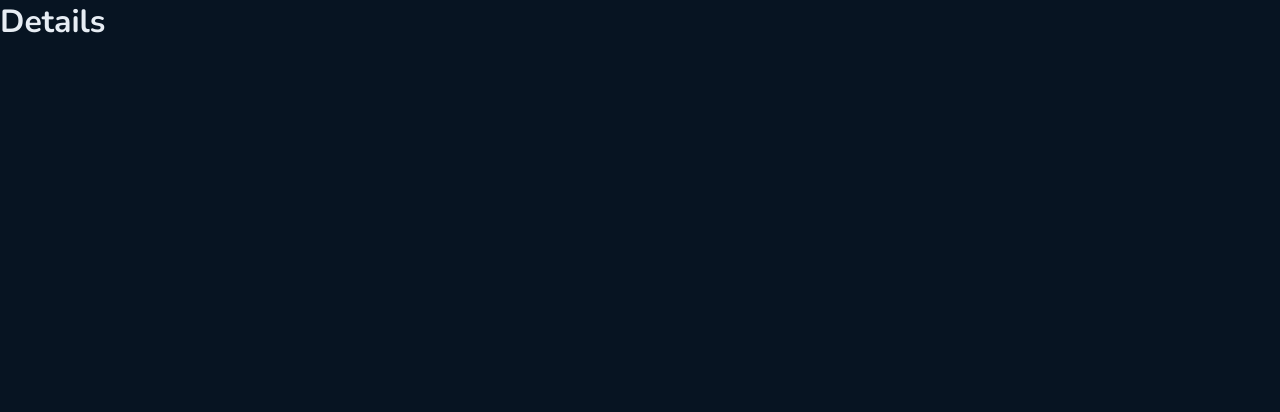
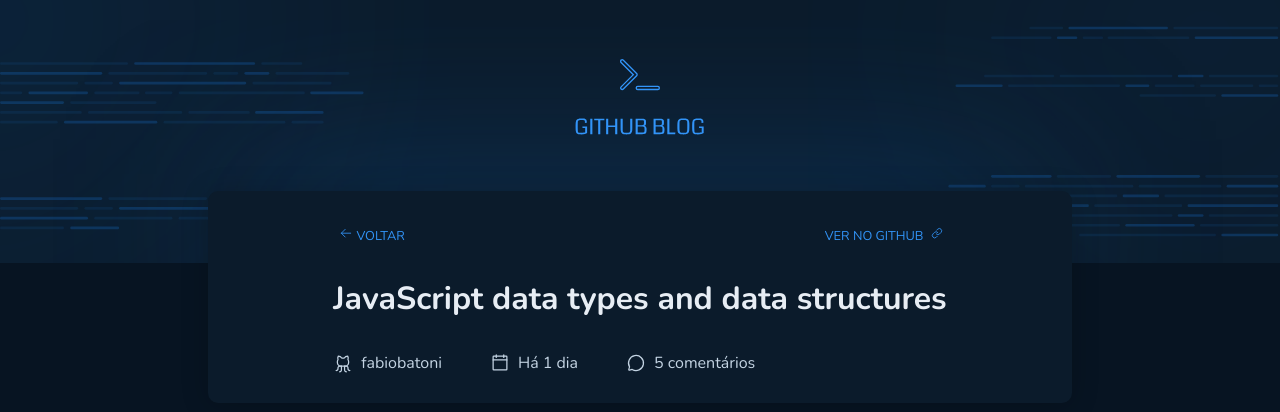
Before and after one commit to fabiobatoni/github-blog, a React (Vite) app: page /details in a window 1280 px wide. Shown: the top 412 px of the page. Built offline with nearby package versions, Linux system fonts and the light colour scheme.

Commit message:
component: Details: DetailsInfo: create component
Create component and add style

Signed-off-by: fabiobatoni <fabio_batoni@hotmail.com>

```diff
--- /dev/null
+++ b/src/pages/Details/DetailsInfo/index.tsx
@@ -0,0 +1,41 @@
+import { ArrowLeft, CalendarBlank, ChatCircle, GithubLogo, Link } from "phosphor-react";
+import { InfoList, InfoContainer, DetailsInfoContainer } from "./styles";
+
+
+export function  DetailsInfo() {
+  return (
+    <DetailsInfoContainer>
+      <InfoContainer>
+        <div>
+          <a href="">
+            <ArrowLeft size={20} />
+            VOLTAR
+          </a>
+          <a href="https://github.com/fabiobatoni">
+            VER NO GITHUB
+            <Link size={20} />
+          </a>
+        </div>
+
+        <h1>JavaScript data types and data structures</h1>
+
+        <InfoList>
+        <ul>
+          <li>
+            <GithubLogo size={20} />
+            fabiobatoni
+          </li>
+          <li>
+            <CalendarBlank size={20} />
+            Há 1 dia
+          </li>
+          <li>
+            <ChatCircle size={20} />
+            5 comentários
+          </li>
+        </ul>
+      </InfoList>
+      </InfoContainer>
+    </DetailsInfoContainer>
+  )
+}
--- /dev/null
+++ b/src/pages/Details/DetailsInfo/styles.ts
@@ -0,0 +1,63 @@
+import styled from "styled-components";
+
+export const DetailsInfoContainer = styled.div`
+  max-width: 864px;
+  width: 100%;
+  height: 212px;
+  display: flex;
+  align-items: center;
+  justify-content: center;
+  background: ${(props) => props.theme['base-profile']};
+  box-shadow: 0px 2px 28px rgba(0, 0, 0, 0.2);
+  border-radius: 10px;
+  padding: 2rem;
+  gap: 2rem;
+`;
+
+export const InfoContainer = styled.div`
+  p {
+    margin-top: 2rem;
+    color: ${(props) => props.theme['base-text']};
+  }
+
+  div {
+    display: flex;
+    justify-content: space-between;
+    align-items: center;
+
+    a {
+      font-size: 0.80rem;
+      color: ${(props) => props.theme['blue']};
+      text-decoration: none;
+
+      svg {
+        padding-top: 0.4rem;
+        margin-left: 0.2rem;
+      }
+    }
+  }
+
+  h1 {
+    margin-top: 2rem;
+    font-size: 2rem;
+    color: ${(props) => props.theme['base-title']};
+  }
+`;
+
+export const InfoList = styled.div`
+  ul {
+    margin-top: 2rem;
+    display: flex;
+    gap: 3rem;
+    list-style-type: none;
+
+    color: ${(props) => props.theme['base-subtitle']};
+
+    li {
+      display: flex;
+      justify-content: center;
+      align-items: center;
+      gap: 0.5rem;
+    }
+  }
+`;
--- a/src/pages/Details/index.tsx
+++ b/src/pages/Details/index.tsx
@@ -1,5 +1,14 @@
+import { Header } from "../../components/Header";
+import { DetailsInfo } from "./DetailsInfo";
+import { DetailsContainer } from "./styles";
+
 export function Details() {
   return(
-    <h1>Details</h1>
+    <>
+      <Header />
+      <DetailsContainer>
+        <DetailsInfo />
+      </DetailsContainer>
+    </>
   )
 }
--- /dev/null
+++ b/src/pages/Details/styles.ts
@@ -0,0 +1,25 @@
+import styled from "styled-components";
+
+export const DetailsContainer = styled.div`
+  width: 100%;
+  margin-top: -5.5rem;
+
+  display: flex;
+  flex-direction: column;
+  align-items: center;
+  justify-content: center;
+  gap: 4.5rem;
+  padding: 1rem 2rem;
+
+  @media (max-width: 680px) {
+    padding: 1rem;
+  }
+`;
+
+export const DetailsContent = styled.div`
+  max-width: 864px;
+  width: 100%;
+  display: flex;
+  flex-direction: column;
+  gap: 3rem;
+`;
```
